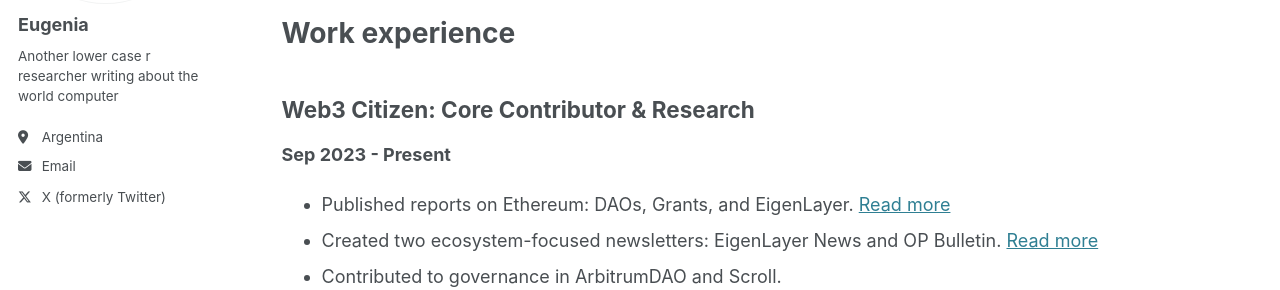
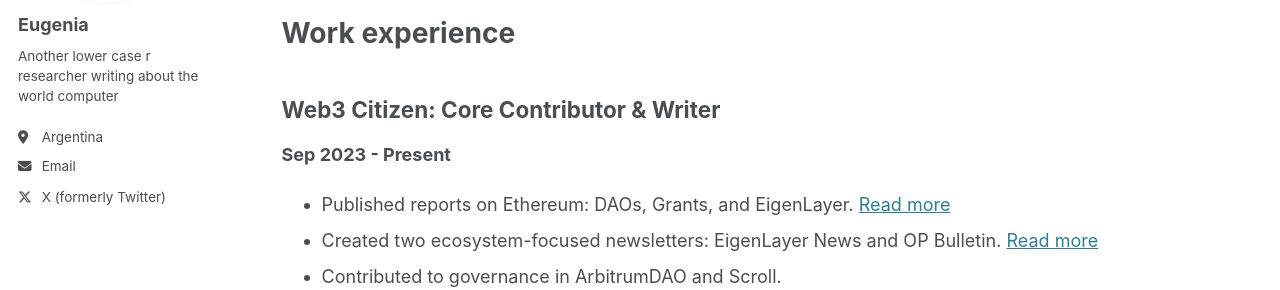
Before and after one commit to eugeniatel/eugeniatel.github.io, a Jekyll site: the page built from _pages/cv.md, in a window 1280 px wide and 900 px high. Shown: the part 264-554 px from the top of the window. Built offline with Jekyll 4.4.1, drawn with Linux system fonts in a browser that asks for light colours.

Commit message:
Update cv.md

```diff
--- a/_pages/cv.md
+++ b/_pages/cv.md
@@ -16,7 +16,7 @@ Education
 
 Work experience
 ======
-## Web3 Citizen: Core Contributor & Research
+## Web3 Citizen: Core Contributor & Writer
  **Sep 2023 - Present**
   * Published reports on Ethereum: DAOs, Grants, and EigenLayer. [Read more](https://www.web3citizen.xyz/research)
   * Created two ecosystem-focused newsletters: EigenLayer News and OP Bulletin. [Read more](https://paragraph.xyz/@web3citizenxyz)
```
